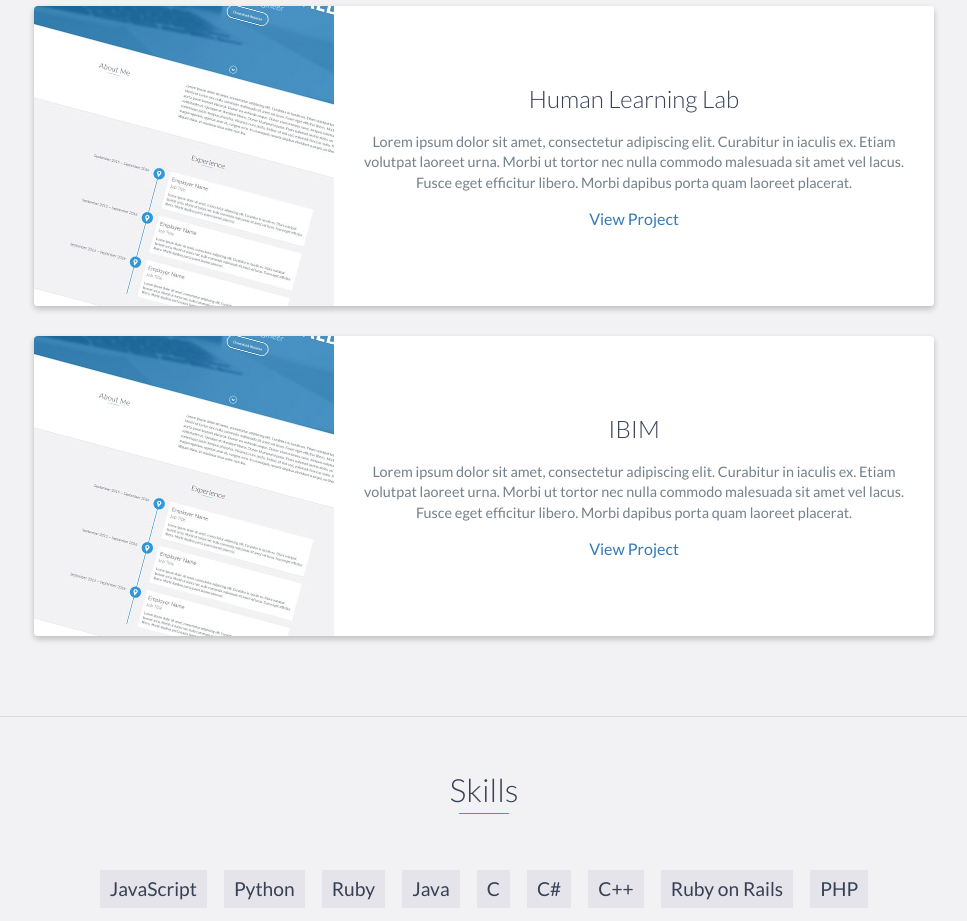
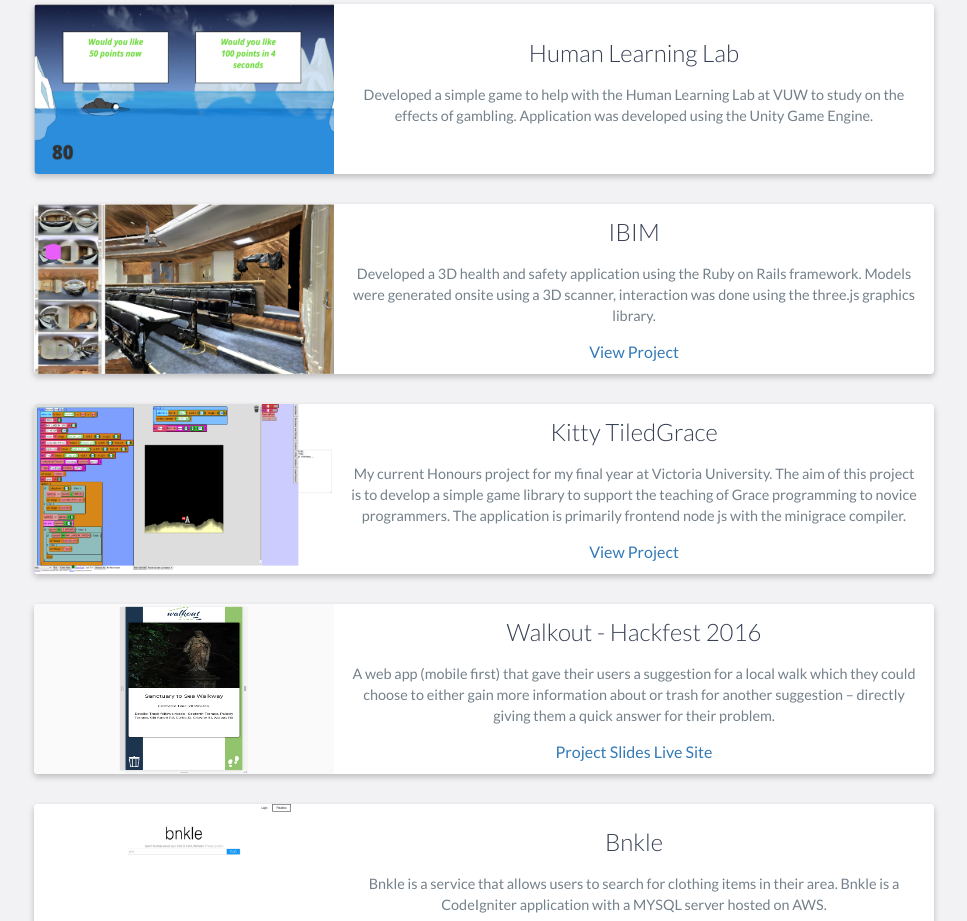
Before and after one commit to Cambis/devportfolio, a website: page index.html in a window 1280 px wide. Shown: the part 1879-2800 px from the top of the page, without its empty margins (156-1123 px from the left). Drawn offline with nearby package versions, Linux system fonts and the light colour scheme.

Commit message:
Updated for SOT

```diff
--- a/index.html
+++ b/index.html
@@ -49,8 +49,8 @@
     <div id="lead">
         <div id="lead-content">
             <h1>Cameron Bryers</h1>
-            <h2>Software Engineer</h2>
-            <a href="#" class="btn-rounded-white">Download Resume</a>
+            <h2>Software Engineering with Honours Undergraduate</h2>
+            <a href="https://s3.amazonaws.com/user-assets.peopleoftech.nz/d76ad387967fc2656569f60a507bfecb.pdf" class="btn-rounded-white">Download Resume</a>
         </div>
         <!-- End #lead-content -->
 
@@ -73,9 +73,17 @@
                 </div>
                 <div class="col-md-8">
                     <p>
-                        Lorem ipsum dolor sit amet, consectetur adipiscing elit. Curabitur in iaculis ex. Etiam volutpat laoreet urna. Morbi ut tortor nec nulla commodo malesuada sit amet vel lacus. Fusce eget efficitur libero. Morbi dapibus porta quam laoreet placerat. Donec
-                        eu vehicula neque. Donec viverra lorem nunc, tempus euismod eros sollicitudin ut. Quisque et tincidunt libero. Donec id pharetra justo. Proin euismod lacinia dolor, eu scelerisque justo tempus pharetra. Vivamus nunc justo, finibus
-                        ut nisl sed, euismod rhoncus nulla. Proin sed magna egestas, egestas ante et, congue eros. In consequat, mauris dapibus tincidunt suscipit, ex libero aliquet diam, at maximus risus enim non leo.
+                        I am currently a fourth and final year student studying
+                        Software Engineering at Victoria University of Wellington.
+                        Over the past four years in working in this field I have
+                        learned a variety of skills and applications, ranging from
+                        frontend design to hosting servers on AWS. I am always excited
+                        to approach areas that are unfamiliar to me, I want to learn
+                        as much as I can.
+                        I am also a self taught musician, I have taught myself instruments
+                        such as the guitar, bass and keyboards. I am also a very passionate
+                        filmmaker, I have put my work into several film competitions
+                        over the years.
                     </p>
                 </div>
             </div>
@@ -103,7 +111,10 @@
             <span class="education-date">March 2014 - Current</span>
             <h4>Bacheleor of Engineering with Honours</h4>
             <p>
-                I am currently in the final year of my four year degree.
+                I am currently in the final year of my four year degree at
+                Victoria University of Wellington. In my final year I am
+                working on my honours project which is important to acquiring my
+                degree.
             </p>
         </div>
         <!-- End .education-block -->
@@ -116,31 +127,89 @@
             <div class="row">
                 <div class="project shadow-large">
                     <div class="project-image">
-                        <img src="images/project.jpg" />
+                        <img src="images/flippy.png" height="170" width="300"/>
                     </div>
                     <!-- End .project-image -->
                     <div class="project-info">
                         <h3>Human Learning Lab</h3>
                         <p>
-                            Lorem ipsum dolor sit amet, consectetur adipiscing elit. Curabitur in iaculis ex. Etiam volutpat laoreet urna. Morbi ut tortor nec nulla commodo malesuada sit amet vel lacus. Fusce eget efficitur libero. Morbi dapibus porta quam laoreet placerat.
+                            Developed a simple game to help with the Human
+                            Learning Lab at VUW to study on the effects of
+                            gambling. Application was developed using the Unity
+                            Game Engine.
                         </p>
-                        <a href="#">View Project</a>
+                        <!-- <a href="#">View Project</a> -->
                     </div>
                     <!-- End .project-info -->
                 </div>
                 <!-- End .project -->
-
                 <div class="project shadow-large">
                     <div class="project-image">
-                        <img src="images/project.jpg" />
+                        <img src="images/imm.png" height="170" width="300" />
                     </div>
                     <!-- End .project-image -->
                     <div class="project-info">
                         <h3>IBIM</h3>
                         <p>
-                            Lorem ipsum dolor sit amet, consectetur adipiscing elit. Curabitur in iaculis ex. Etiam volutpat laoreet urna. Morbi ut tortor nec nulla commodo malesuada sit amet vel lacus. Fusce eget efficitur libero. Morbi dapibus porta quam laoreet placerat.
+                            Developed a 3D health and safety application using
+                            the Ruby on Rails framework. Models were generated
+                            onsite using a 3D scanner, interaction was done using
+                            the three.js graphics library.
                         </p>
-                        <a href="#">View Project</a>
+                        <a href="http://www.imm3rsive.nz/">View Project</a>
+                    </div>
+                    <!-- End .project-info -->
+                </div>
+                <!-- End .project -->
+                <div class="project shadow-large">
+                    <div class="project-image">
+                        <img src="images/kitty.png" height="170" width="300" />
+                    </div>
+                    <!-- End .project-image -->
+                    <div class="project-info">
+                        <h3>Kitty TiledGrace</h3>
+                        <p>
+                            My current Honours project for my final year at Victoria University.
+                            The aim of this project is to develop a simple game library to support
+                            the teaching of Grace programming to novice programmers.
+                            The application is primarily frontend node js with the minigrace
+                            compiler.
+                        </p>
+                        <a href="https://cambis.github.io/tiledgrace/">View Project</a>
+                    </div>
+                    <!-- End .project-info -->
+                </div>
+                <!-- End .project -->
+                <div class="project shadow-large">
+                    <div class="project-image">
+                        <img src="images/walkout.png" height="170" width="300" />
+                    </div>
+                    <!-- End .project-image -->
+                    <div class="project-info">
+                        <h3>Walkout - Hackfest 2016</h3>
+                        <p>
+                           A web app (mobile first) that gave their users a suggestion for a local walk which they could choose to either gain more information about or trash for another suggestion – directly giving them a quick answer for their problem.
+                        </p>
+                        <a href="https://drive.google.com/file/d/0B7bMV-uE47ABcTRaeTFOa3pVcXJHa212UW52WmdlSVFBTjR3/view?usp=sharing">Project Slides</a>
+                        <a href="https://www.google.co.nz/url?sa=t&rct=j&q=&esrc=s&source=web&cd=1&ved=0ahUKEwjVnNLD_NzUAhXIebwKHS5zAhwQFggjMAA&url=https%3A%2F%2Fhidden-gorge-61386.herokuapp.com%2F&usg=AFQjCNE7wYAYv6jAt62PTSbgTR3B1SYB-w"> Live Site</a>
+                    </div>
+                    <!-- End .project-info -->
+                </div>
+                <!-- End .project -->
+                <!-- End .project -->
+                <div class="project shadow-large">
+                    <div class="project-image">
+                        <img src="images/bnkle.png" height="170" width="300" />
+                    </div>
+                    <!-- End .project-image -->
+                    <div class="project-info">
+                        <h3>Bnkle</h3>
+                        <p>
+                           Bnkle is a service that allows users to search for clothing
+                           items in their area. Bnkle is a CodeIgniter application
+                           with a MYSQL server hosted on AWS.
+                        </p>
+                        <a href="https://www.bnkle.com/">View Project</a>
                     </div>
                     <!-- End .project-info -->
                 </div>
@@ -162,6 +231,10 @@
             <li>C++</li>
             <li>Ruby on Rails</li>
             <li>PHP</li>
+            <li>Grace</li>
+            <li>NoSQL</li>
+            <li>UNIX</li>
+            <li>AWS</li>
         </ul>
     </div>
     <!-- End #skills -->
```
Also changed, not shown: package.json (+18 -4 lines), server.js (added, +12 -0 lines), images/bnkle.png (added), images/flippy.png (added), images/imm.png (added), images/kitty.png (added), images/walkout.png (added), 1 other file.
